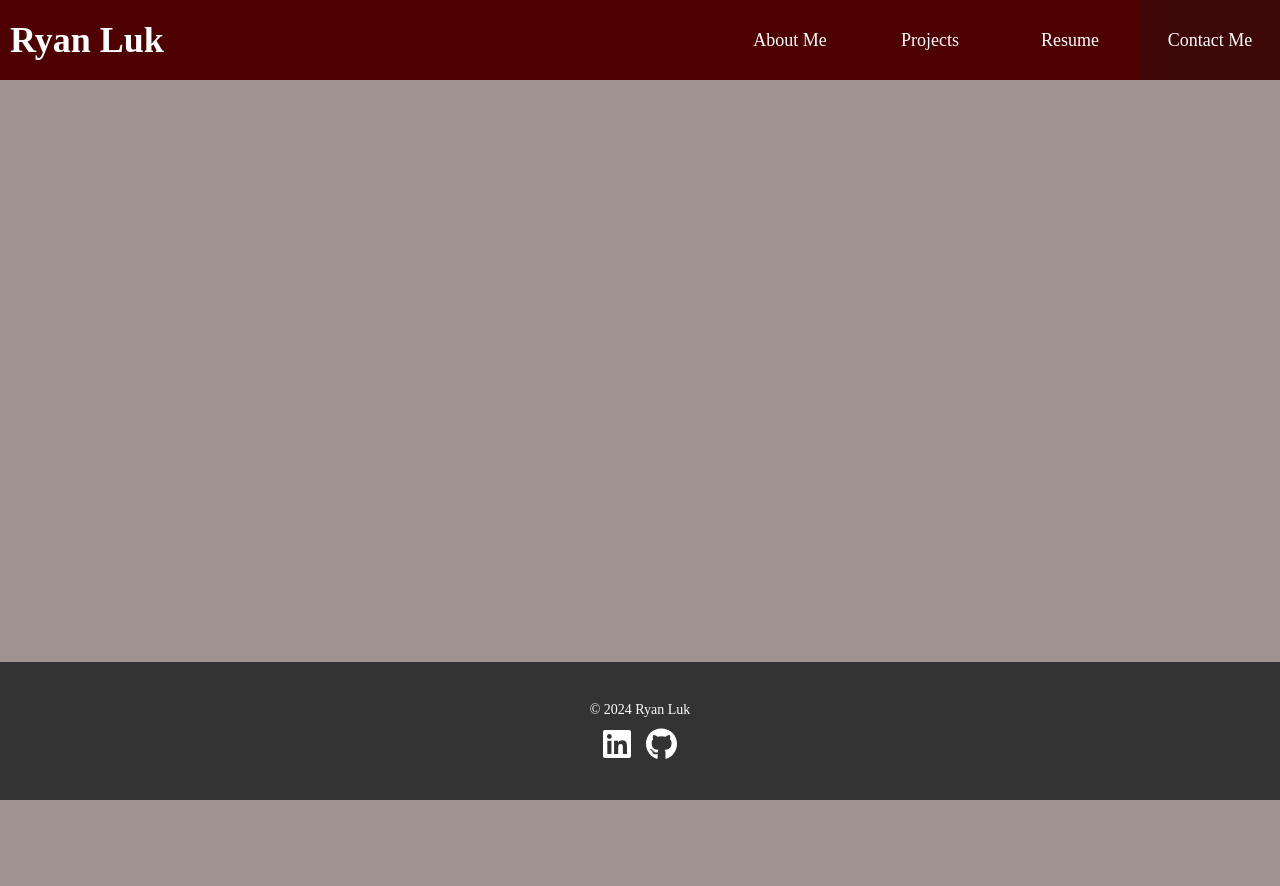
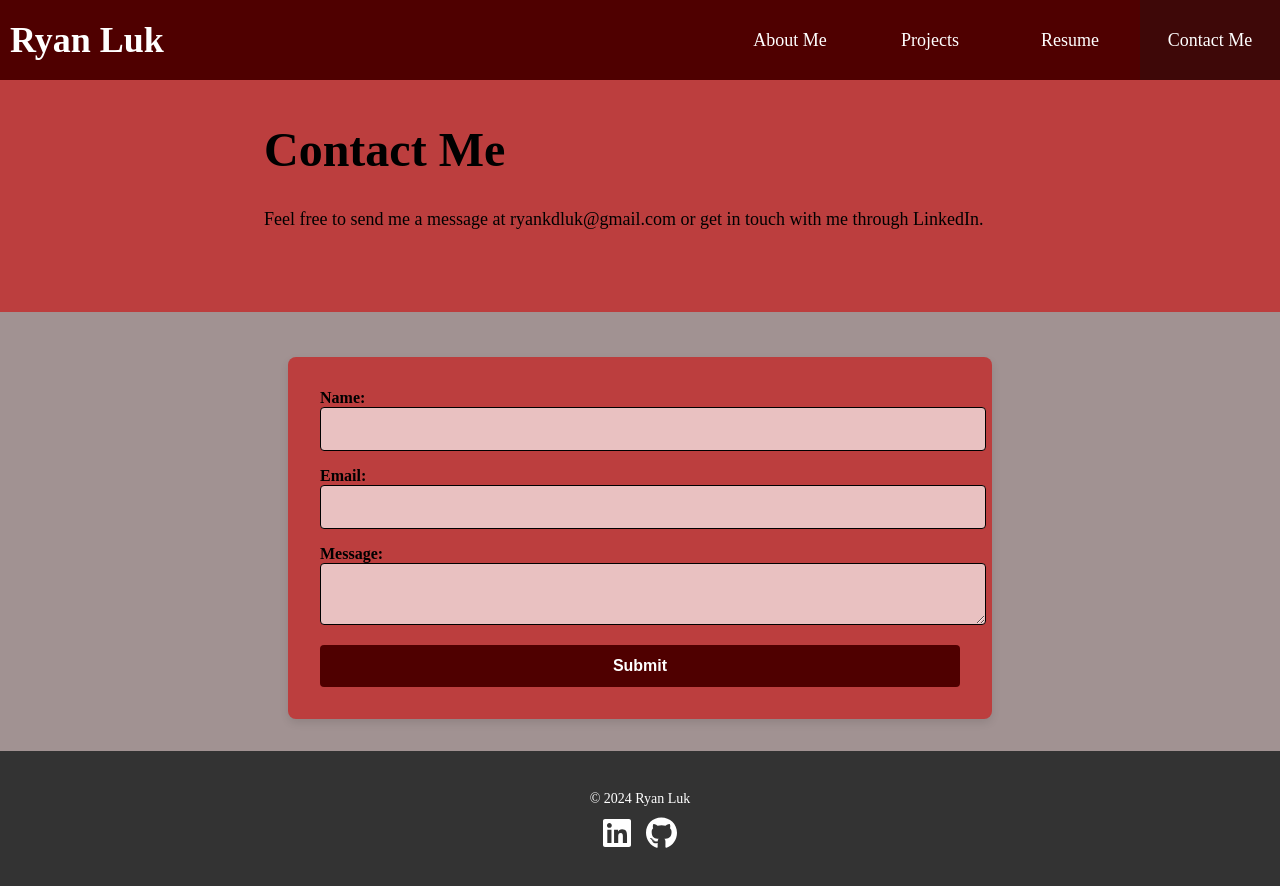
Before and after one commit to luk-ryan/luk-ryan.github.io, a React (Vite) app: page /contact in a window 1280 px wide. Shown: the top 886 px of the page. Before the commit the page ends 800 px from the top, so only its background shows below. Built offline with nearby package versions, Linux system fonts and the light colour scheme.

Commit message:
Started working on contact me form

```diff
--- a/src/index.css
+++ b/src/index.css
@@ -188,6 +188,80 @@ body {
   font-size: 18px;
 }
 
+/* Contact Page*/
+.contact {
+  width: 50%;
+  margin: 2rem auto;
+  padding: 2rem;
+  background-color: #bc3e3e;
+  border-radius: 8px;
+  box-shadow: 0px 4px 8px rgba(0, 0, 0, 0.1);
+}
+
+.contact h2 {
+  text-align: center;
+  margin-bottom: 1.5rem;
+}
+
+.contact form {
+  display: flex;
+  flex-direction: column;
+}
+
+.contact label {
+  margin-bottom: 0.5rem;
+  font-weight: bold;
+}
+
+.contact input[type="text"],
+.contact input[type="email"],
+.contact textarea {
+  width: 100%;
+  padding: 0.75rem;
+  margin-bottom: 1rem;
+  border: 1px solid #000000;
+  border-radius: 4px;
+  font-size: 1rem;
+  resize: vertical;
+  background-color: #ffffffad;
+  color: #000000;
+}
+
+.contact input[type="text"]:focus,
+.contact input[type="email"]:focus,
+.contact textarea:focus {
+  border-color: #4f0000;
+  outline: none;
+}
+
+.contact button {
+  padding: 0.75rem;
+  border: none;
+  border-radius: 4px;
+  background-color: #4f0000;
+  color: #fff;
+  font-size: 1rem;
+  font-weight: bold;
+  cursor: pointer;
+  transition: background-color 0.3s ease;
+}
+
+.contact button:hover {
+  background-color: #760000;
+}
+
+.contact p {
+  color: green;
+  font-size: 0.9rem;
+  margin-top: 1rem;
+  text-align: center;
+}
+
+.contact p[style*="color: red"] {
+  margin-top: -0.5rem;
+  font-size: 0.8rem;
+}
+
 /* All Pages */
 
 .introduction {
--- a/src/pages/Contact.jsx
+++ b/src/pages/Contact.jsx
@@ -1,7 +1,101 @@
-import React from "react";
+import React, { useState } from "react";
 
 const Contact = () => {
-  return <div>Contact Page</div>;
+  const [formData, setFormData] = useState({
+    name: "",
+    email: "",
+    message: "",
+  });
+
+  const [errors, setErrors] = useState({});
+  const [isSubmitted, setIsSubmitted] = useState(false);
+
+  // Handle form input changes
+  const handleChange = (e) => {
+    const { name, value } = e.target;
+    setFormData((prevData) => ({ ...prevData, [name]: value }));
+  };
+
+  // Basic validation
+  const validate = () => {
+    let formErrors = {};
+    if (!formData.name) formErrors.name = "Name is required";
+    if (!formData.email) {
+      formErrors.email = "Email is required";
+    } else if (!/\S+@\S+\.\S+/.test(formData.email)) {
+      formErrors.email = "Email address is invalid";
+    }
+    if (!formData.message) formErrors.message = "Message is required";
+    return formErrors;
+  };
+
+  // Handle form submission
+  const handleSubmit = (e) => {
+    e.preventDefault();
+    const validationErrors = validate();
+    if (Object.keys(validationErrors).length === 0) {
+      setIsSubmitted(true);
+      console.log("Form submitted successfully:", formData);
+      // Clear form (optional)
+      setFormData({ name: "", email: "", message: "" });
+      setErrors({});
+    } else {
+      setErrors(validationErrors);
+    }
+  };
+
+  return (
+    <>
+      <div className="introduction">
+        <h1>Contact Me</h1>
+        <p>
+          Feel free to send me a message at ryankdluk@gmail.com or get in touch
+          with me through LinkedIn.
+        </p>
+      </div>
+      <div className="contact">
+        {isSubmitted && <p>Thank you for your message!</p>}
+        <form onSubmit={handleSubmit}>
+          <div>
+            <label htmlFor="name">Name:</label>
+            <input
+              type="text"
+              id="name"
+              name="name"
+              value={formData.name}
+              onChange={handleChange}
+            />
+            {errors.name && <p style={{ color: "red" }}>{errors.name}</p>}
+          </div>
+
+          <div>
+            <label htmlFor="email">Email:</label>
+            <input
+              type="email"
+              id="email"
+              name="email"
+              value={formData.email}
+              onChange={handleChange}
+            />
+            {errors.email && <p style={{ color: "red" }}>{errors.email}</p>}
+          </div>
+
+          <div>
+            <label htmlFor="message">Message:</label>
+            <textarea
+              id="message"
+              name="message"
+              value={formData.message}
+              onChange={handleChange}
+            />
+            {errors.message && <p style={{ color: "red" }}>{errors.message}</p>}
+          </div>
+
+          <button type="submit">Submit</button>
+        </form>
+      </div>
+    </>
+  );
 };
 
 export default Contact;
--- a/src/pages/Resume.jsx
+++ b/src/pages/Resume.jsx
@@ -39,7 +39,7 @@ const Resume = () => {
           </li>
         </ul>
         <h1>My Resume</h1>
-        <a href="/my-pdf-file.pdf" download="my-pdf-file.pdf">
+        <a href="/public/resume.pdf" download="resume_ryan_luk.pdf">
           <button>
             {/* <FontAwesomeIcon icon={faDownload} style={{ marginRight: "8px" }} /> */}
             Download PDF
```
